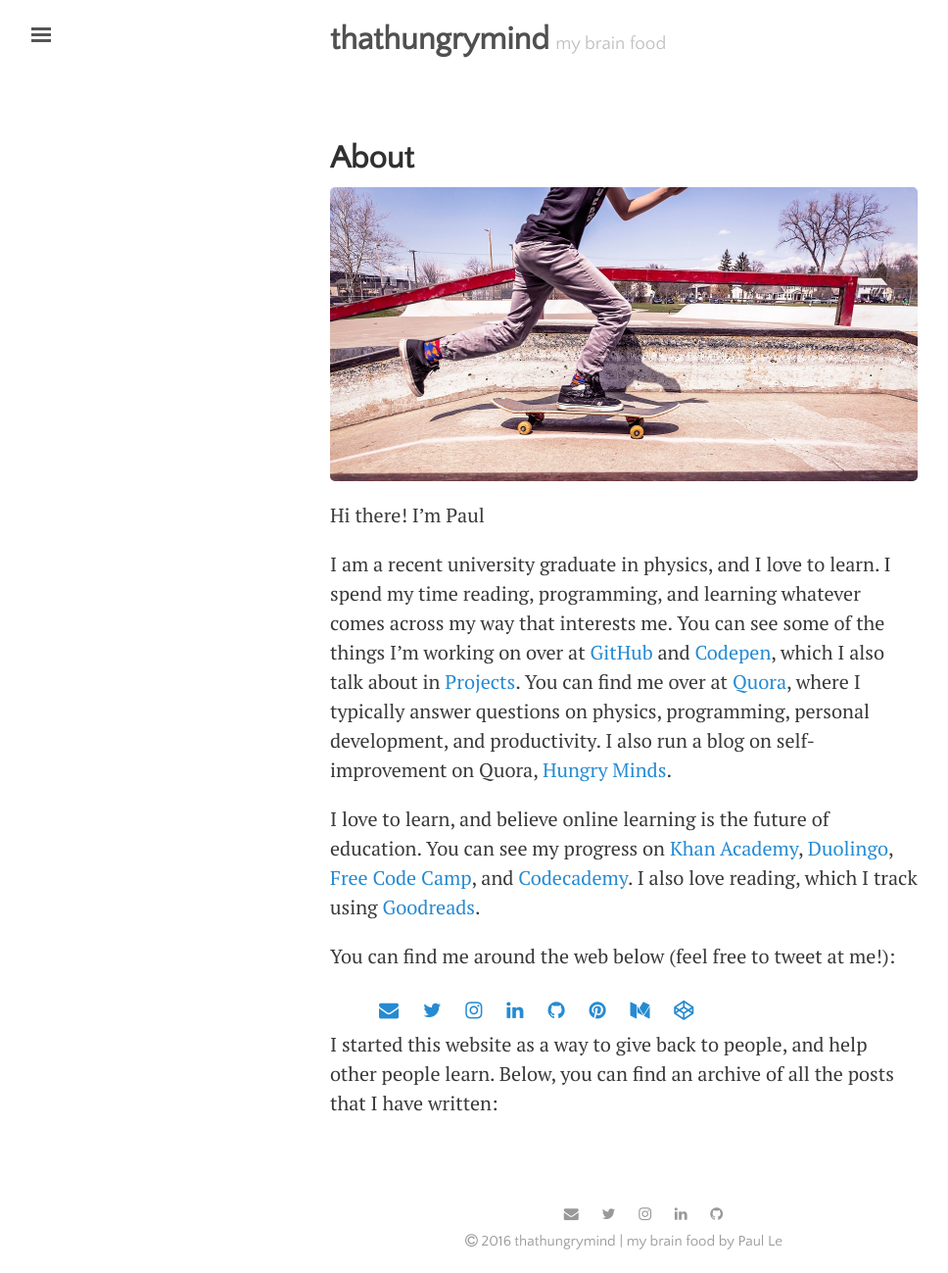
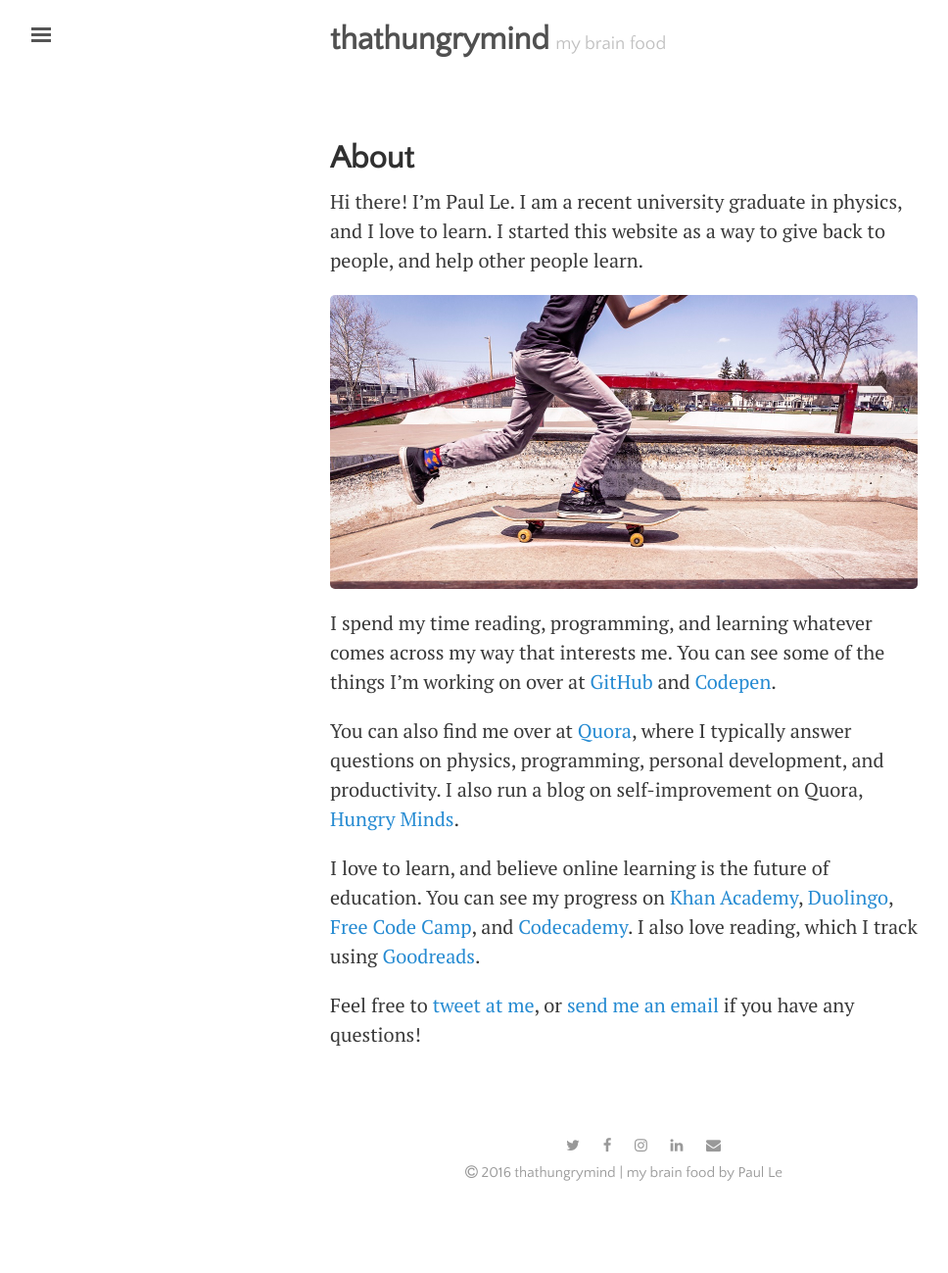
Before and after one commit to LeNPaul/that-hungry-mind, a Jekyll site: the page built from about.md, in a window 1280 px wide. Shown: the whole page at 98% size, without its empty margins (3-971 px from the left). Built offline with Jekyll 4.4.1, drawn with Linux system fonts in a browser that asks for light colours; nearby versions of some CDN libraries; after the commit the page ends 1229 px from its top, so only the background shows below that.

Commit message:
Update final site

```diff
--- a/_includes/footer.html
+++ b/_includes/footer.html
@@ -1,10 +1,10 @@
 <footer class="site-footer">
   <ul style="display: inline;">
-    <a href="mailto:l.nguyen.paul@gmail.com" target="_blank"><i class="fa fa-envelope" aria-hidden="true" style="padding:10px;"></i></a>
-    <a href="https://twitter.com/paululele" target="_blank"><i class="fa fa-twitter" aria-hidden="true" style="padding:10px;"></i></a>
-    <a href="https://instagram.com/paululele target="_blank""><i class="fa fa-instagram" aria-hidden="true" style="padding:10px;"></i></a>
-    <a href="https://linkedin.com/in/lenpaul" target="_blank"><i class="fa fa-linkedin" aria-hidden="true" style="padding:10px;"></i></a>
-    <a href="https://github.com/lenpaul" target="_blank"><i class="fa fa-github" aria-hidden="true" style="padding:10px;"></i></a>
+    <a href="https://twitter.com/paululele"><i class="fa fa-twitter" aria-hidden="true" style="padding:10px;" target="_blank"></i></a>
+    <a href="https://www.facebook.com/Le.Paul.94"><i class="fa fa-facebook" aria-hidden="true" style="padding:10px;" target="_blank"></i></a>
+    <a href="https://instagram.com/paululele"><i class="fa fa-instagram" aria-hidden="true" style="padding:10px;" target="_blank"></i></a>
+    <a href="https://linkedin.com/in/lenpaul"><i class="fa fa-linkedin" aria-hidden="true" style="padding:10px;" target="_blank"></i></a>
+    <a href="mailto:l.nguyen.paul@gmail.com"><i class="fa fa-envelope" aria-hidden="true" style="padding:10px;" target="_blank"></i></a>
   </ul>
 
   <p><a href="{{ site.url }}"><i class="fa fa-copyright" aria-hidden="true"></i> {{ site.time | date: '%Y' }} {{ site.description }} by Paul Le</a></p>
--- a/_includes/sidebar.html
+++ b/_includes/sidebar.html
@@ -27,20 +27,21 @@
       {% endif %}
     {% endfor %}-->
 
-    <a class="sidebar-nav-item{% if page.url == site.baseurl %} active{% endif %}" href="{{ site.baseurl }}/start-here.html">Start Here</a>
-
+    <!--<a class="sidebar-nav-item{% if page.url == site.baseurl %} active{% endif %}" href="{{ site.baseurl }}/start-here.html">Start Here</a>
     <a class="sidebar-nav-item{% if page.url == site.baseurl %} active{% endif %}" href="{{ site.baseurl }}/journal.html">Journal</a>
     <a class="sidebar-nav-item{% if page.url == site.baseurl %} active{% endif %}" href="{{ site.baseurl }}/projects.html">Projects</a>
     <a class="sidebar-nav-item{% if page.url == site.baseurl %} active{% endif %}" href="{{ site.baseurl }}/about.html">About</a>
-    <a class="sidebar-nav-item{% if page.url == site.baseurl %} active{% endif %}" href="{{ site.baseurl }}/contact.html">Contact</a>
+    <a class="sidebar-nav-item{% if page.url == site.baseurl %} active{% endif %}" href="{{ site.baseurl }}/contact.html">Contact</a>-->
 
+    <a class="sidebar-nav-item{% if page.url == site.baseurl %} active{% endif %}" href="{{ site.baseurl }}/archive.html">Writing</a>
+    <a class="sidebar-nav-item{% if page.url == site.baseurl %} active{% endif %}" href="{{ site.baseurl }}/about.html">About</a>
 
     <div class="sidebar-nav-item" style="display:inline">
-      <a href="mailto:l.nguyen.paul@gmail.com"><i class="fa fa-envelope" aria-hidden="true" style="padding:10px;"></i></a>
-      <a href="https://twitter.com/paululele"><i class="fa fa-twitter" aria-hidden="true" style="padding:10px;"></i></a>
-      <a href="https://instagram.com/paululele"><i class="fa fa-instagram" aria-hidden="true" style="padding:10px;"></i></a>
-      <a href="https://linkedin.com/in/lenpaul"><i class="fa fa-linkedin" aria-hidden="true" style="padding:10px;"></i></a>
-      <a href="https://github.com/lenpaul"><i class="fa fa-github" aria-hidden="true" style="padding:10px;"></i></a>
+      <a href="https://twitter.com/paululele"><i class="fa fa-twitter" aria-hidden="true" style="padding:10px;" target="_blank"></i></a>
+      <a href="https://www.facebook.com/Le.Paul.94"><i class="fa fa-facebook" aria-hidden="true" style="padding:10px;" target="_blank"></i></a>
+      <a href="https://instagram.com/paululele"><i class="fa fa-instagram" aria-hidden="true" style="padding:10px;" target="_blank"></i></a>
+      <a href="https://linkedin.com/in/lenpaul"><i class="fa fa-linkedin" aria-hidden="true" style="padding:10px;" target="_blank"></i></a>
+      <a href="mailto:l.nguyen.paul@gmail.com"><i class="fa fa-envelope" aria-hidden="true" style="padding:10px;" target="_blank"></i></a>
     </div>
 
     <!--<span class="sidebar-nav-item">Currently v{{ site.version }}</span>
--- a/about.md
+++ b/about.md
@@ -2,29 +2,30 @@
 layout: page
 title: About
 ---
+
+Hi there! I'm Paul Le. I am a recent university graduate in physics, and I love to learn. I started this website as a way to give back to people, and help other people learn.
 
 <div class="page-image">
   <img src="{{ site.url }}/images/about.jpg">
   {% if page.image.credit %}{% include image-credit.html %}{% endif %}
 </div>
 
-Hi there! I'm Paul
+I spend my time reading, programming, and learning whatever comes across my way that interests me. You can see some of the things I'm working on over at <a href="https://github.com/LeNPaul">GitHub</a> and <a href="http://codepen.io/LeNPaul/">Codepen</a>.
 
-I am a recent university graduate in physics, and I love to learn. I spend my time reading, programming, and learning whatever comes across my way that interests me. You can see some of the things I'm working on over at <a href="https://github.com/LeNPaul">GitHub</a> and <a href="http://codepen.io/LeNPaul/">Codepen</a>, which I also talk about in <a href="{{ site.url }}/projects/">Projects</a>. You can find me over at <a href="https://www.quora.com/profile/Paul-Le-2">Quora</a>, where I typically answer questions on physics, programming, personal development, and productivity. I also run a blog on self-improvement on Quora, <a href="https://hungryminds.quora.com/">Hungry Minds</a>.
+You can also find me over at <a href="https://www.quora.com/profile/Paul-Le-2">Quora</a>, where I typically answer questions on physics, programming, personal development, and productivity. I also run a blog on self-improvement on Quora, <a href="https://hungryminds.quora.com/">Hungry Minds</a>.
 
 I love to learn, and believe online learning is the future of education. You can see my progress on <a href="https://www.khanacademy.org/profile/LeNPaul/">Khan Academy</a>, <a href="https://www.duolingo.com/LeNPaul">Duolingo</a>, <a href="https://www.freecodecamp.com/lenpaul">Free Code Camp</a>, and <a href="https://www.codecademy.com/LeNPaul">Codecademy</a>. I also love reading, which I track using <a href="https://www.goodreads.com/user/show/54220411-paul-le">Goodreads</a>.
 
-You can find me around the web below (feel free to tweet at me!):
+Feel free to <a href="https://twitter.com/paululele">tweet at me</a>, or <a href="mailto:l.nguyen.paul@gmail.com">send me an email</a> if you have any questions!
 
-<ul style="display: inline;">
+<!--<ul style="display: inline;">
   <a href="mailto:l.nguyen.paul@gmail.com"><i class="fa fa-envelope" aria-hidden="true" style="padding:10px;"></i></a>
   <a href="https://twitter.com/paululele"><i class="fa fa-twitter" aria-hidden="true" style="padding:10px;"></i></a>
   <a href="https://instagram.com/paululele"><i class="fa fa-instagram" aria-hidden="true" style="padding:10px;"></i></a>
   <a href="https://linkedin.com/in/lenpaul"><i class="fa fa-linkedin" aria-hidden="true" style="padding:10px;"></i></a>
   <a href="https://github.com/lenpaul"><i class="fa fa-github" aria-hidden="true" style="padding:10px;"></i></a>
+  <a href="https://www.facebook.com/Le.Paul.94"><i class="fa fa-facebook" aria-hidden="true" style="padding:10px;"></i></a>
   <a href="#"><i class="fa fa-pinterest" aria-hidden="true" style="padding:10px;"></i></a>
   <a href="#"><i class="fa fa-medium" aria-hidden="true" style="padding:10px;"></i></a>
   <a href="#"><i class="fa fa-codepen" aria-hidden="true" style="padding:10px;"></i></a>
-</ul>
-
-I started this website as a way to give back to people, and help other people learn. Below, you can find an archive of all the posts that I have written:
+</ul>-->
```
Also changed, not shown: _drafts/2016-04-26-embed-test.md (+2 -0 lines), _posts/journal/2016-06-28-motivation-arnold.md (renamed from _drafts/2016-06-28-motivation-arnold.md).
